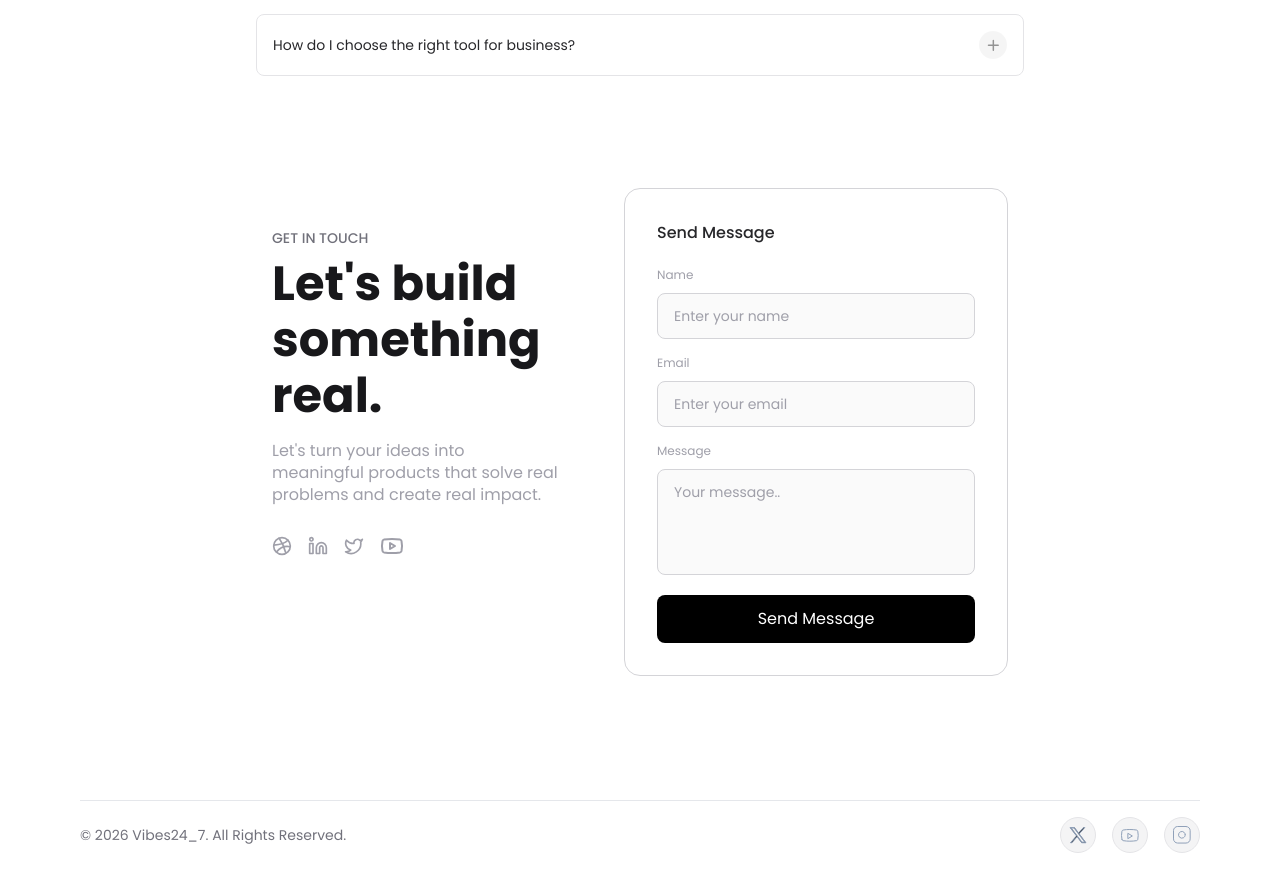
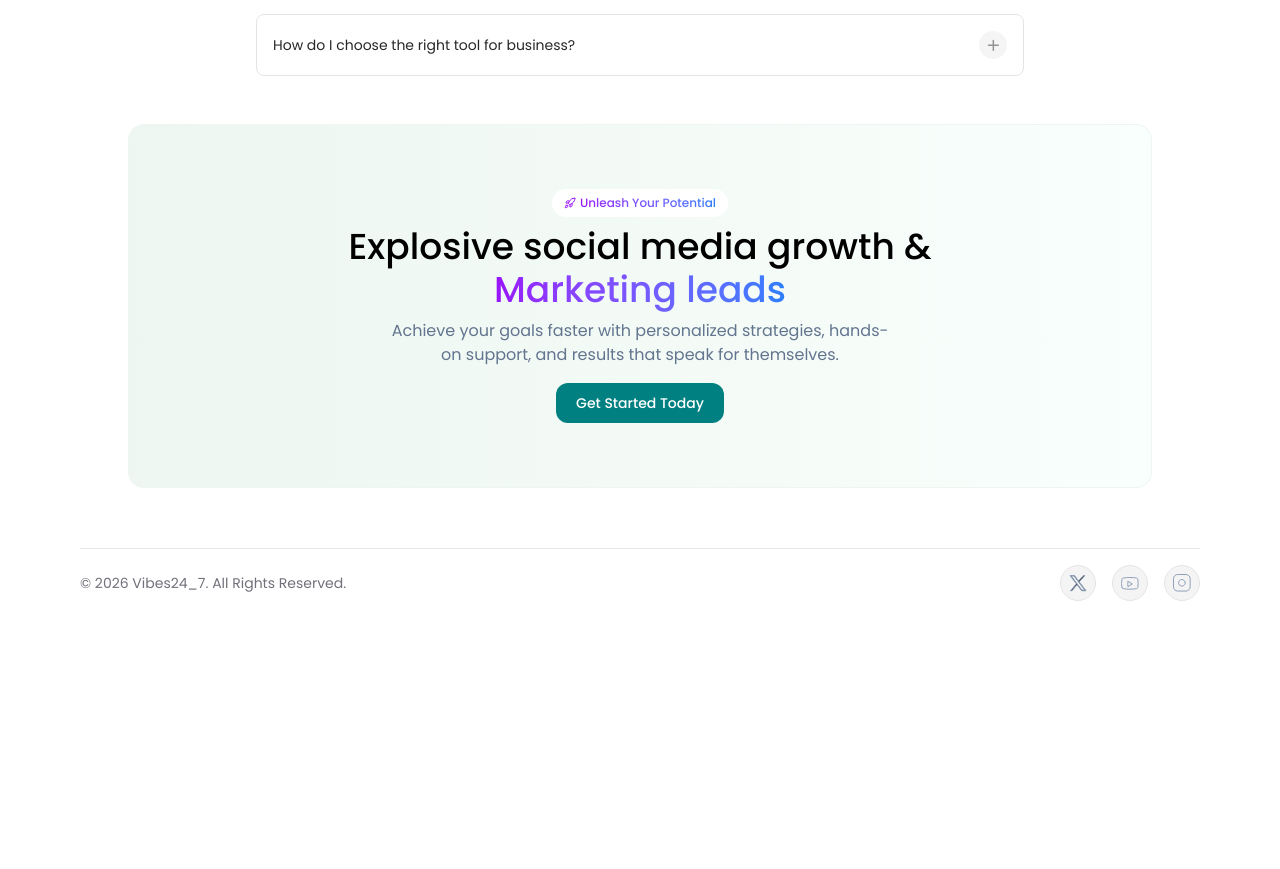
Before and after one commit to wanangwazimbadancing-sudo/vibes-official-community, a React (Vite) app in the folder client/: page / in a window 1280 px wide. Shown: the part 2030-2899 px from the top of the page. After the commit the page ends 2647 px from the top, so only its background shows below. Built offline with nearby package versions, Linux system fonts and the light colour scheme; a web font is replaced by a local one.

Commit message:
call to action fixes

```diff
--- /dev/null
+++ b/client/src/Components/CallToAction.jsx
@@ -0,0 +1,27 @@
+import { Rocket } from "lucide-react"
+
+const CallToAction = () => {
+
+return (
+  <div className="max-w-5xl mx-2 md:mx-auto p-px rounded-2xl bg-[#edf6f1]">
+            <div className="flex flex-col items-center justify-center text-center py-12 md:py-16 rounded-[15px] bg-gradient-to-r from-[#edf6f1] to-[#f9fffc]">
+                <div className="flex items-center justify-center bg-white px-3 py-1.5  gap-1 rounded-full text-xs">
+                    <Rocket className="w-3 h-3 text-purple-600" />
+                    <span className="bg-gradient-to-r from-purple-600 to-blue-500 bg-clip-text text-transparent font-medium">Unleash Your Potential</span>
+                </div>
+                <h2 className="text-2xl md:text-4xl font-medium mt-2 leading-[1.2]">
+                    Explosive social media growth &<br />
+                    <span className="bg-gradient-to-r from-purple-600 to-blue-500 bg-clip-text text-transparent">Marketing leads</span>
+
+                </h2>
+                <p className="text-slate-500 mt-2 max-w-lg max-md:text-sm">Achieve your goals faster with personalized strategies, hands-on support, and results that speak for themselves.</p>
+                <button type="button" className="bg-[teal] text-white text-sm px-5 py-2.5 rounded-xl font-medium mt-4 hover:scale-105 active:scale-95 transition-all duration-300">
+                    Get Started Today
+                </button>
+            </div>
+        </div>
+    )
+
+}
+
+export default CallToAction
--- a/client/src/Components/Contact.jsx
+++ /dev/null
@@ -1,48 +0,0 @@
-const Contact = () => {
-
-return (
-        <>
-
-
-            <section className="bg-white px-4 py-16">
-                <div className="w-full mx-auto flex flex-col md:flex-row max-md:items-center justify-center gap-12 md:gap-16">
-                    {/* Left Side */}
-                    <div className="flex flex-col mt-10">
-                        <p className="text-sm max-md:text-center font-medium text-zinc-500 uppercase mb-2">Get In Touch</p>
-                        <h1 className="text-5xl/14 max-md:text-center font-bold text-zinc-900 max-w-2xs mb-4">Let's build something real.</h1>
-                        <p className="text-base/5.5 text-zinc-400 max-md:text-center max-w-2xs">Let's turn your ideas into meaningful products that solve real problems and create real impact.</p>
-                        <div className="flex items-center max-md:justify-center gap-4 mt-7 cursor-pointer">
-                            <svg width="20" height="20" viewBox="0 0 20 20" fill="none" xmlns="http://www.w3.org/2000/svg"><path d="M10 18.33a8.333 8.333 0 1 0 0-16.666 8.333 8.333 0 0 0 0 16.667" stroke="#9F9FA9" strokeWidth="1.667" strokeLinecap="round" strokeLinejoin="round"/><path d="M15.942 4.242C12.683 7.617 8.333 8.701 1.875 9.117m16.25 1.58c-5.517-1.175-10.117.834-13.65 5.267" stroke="#9F9FA9" strokeWidth="1.667" strokeLinecap="round" strokeLinejoin="round"/><path d="M7.133 2.29c3.642 5 5 7.85 6.667 14.766" stroke="#9F9FA9" strokeWidth="1.667" strokeLinecap="round" strokeLinejoin="round"/></svg>
-                            <svg width="20" height="20" viewBox="0 0 20 20" fill="none" xmlns="http://www.w3.org/2000/svg"><path d="M13.333 6.664a5 5 0 0 1 5 5v5.833H15v-5.833a1.667 1.667 0 1 0-3.333 0v5.833H8.333v-5.833a5 5 0 0 1 5-5M5 7.5H1.667v10H5zM3.333 4.997a1.667 1.667 0 1 0 0-3.333 1.667 1.667 0 0 0 0 3.333" stroke="#9F9FA9" strokeWidth="1.667" strokeLinecap="round" strokeLinejoin="round"/></svg>
-                            <svg width="20" height="20" viewBox="0 0 20 20" fill="none" xmlns="http://www.w3.org/2000/svg"><path d="M18.333 3.335s-.583 1.75-1.666 2.833c1.333 8.333-7.834 14.417-15 9.667 1.833.083 3.666-.5 5-1.667-4.167-1.25-6.25-6.167-4.167-10C4.333 6.335 7.167 7.585 10 7.501c-.75-3.5 3.333-5.5 5.833-3.166.917 0 2.5-1 2.5-1" stroke="#9F9FA9" strokeWidth="1.667" strokeLinecap="round" strokeLinejoin="round"/></svg>
-                            <svg width="24" height="24" viewBox="0 0 24 24" fill="none" xmlns="http://www.w3.org/2000/svg"><path d="M2.5 17.004a24.1 24.1 0 0 1 0-10 2 2 0 0 1 1.4-1.4 49.6 49.6 0 0 1 16.2 0 2 2 0 0 1 1.4 1.4 24.1 24.1 0 0 1 0 10 2 2 0 0 1-1.4 1.4 49.6 49.6 0 0 1-16.2 0 2 2 0 0 1-1.4-1.4" stroke="#9F9FA9" strokeWidth="2" strokeLinecap="round" strokeLinejoin="round"/><path d="m10 15 5-3-5-3z" stroke="#9F9FA9" strokeWidth="2" strokeLinecap="round" strokeLinejoin="round"/></svg>
-                        </div>
-                    </div>
-
-                    {/* Right Side - Form */}
-                    <div className="w-full max-w-sm border border-zinc-300 rounded-2xl p-8">
-                        <h2 className="text-base font-medium text-zinc-800 mb-5.5">Send Message</h2>
-                        <form className="flex flex-col gap-4">
-                            <div className="flex flex-col gap-2.5">
-                                <label className="text-xs text-zinc-400">Name</label>
-                                <input type="text" placeholder="Enter your name" className="bg-zinc-50 border border-zinc-300 rounded-lg px-4 py-3 text-sm text-zinc-800 placeholder-zinc-400 outline-none focus:border-zinc-500 transition-colors" />
-                            </div>
-                            <div className="flex flex-col gap-2.5">
-                                <label className="text-xs text-zinc-400">Email</label>
-                                <input type="email" placeholder="Enter your email" className="bg-zinc-50 border border-zinc-300 rounded-lg px-4 py-3 text-sm text-zinc-800 placeholder-zinc-400 outline-none focus:border-zinc-500 transition-colors" />
-                            </div>
-                            <div className="flex flex-col gap-2.5">
-                                <label className="text-xs text-zinc-400">Message</label>
-                                <textarea placeholder="Your message.." rows="4" className="bg-zinc-50 border border-zinc-300 rounded-lg px-4 py-3 text-sm text-zinc-800 placeholder-zinc-400 outline-none focus:border-zinc-500  transition-colors resize-none"></textarea>
-                            </div>
-                            <button type="submit" className="bg-black hover:bg-black/90 text-white text-base py-3 rounded-lg transition-colors cursor-pointer mt-1">Send Message</button>
-                        </form>
-                    </div>
-                </div>
-            </section>
-        </>
-    )
-
-}
-
-export default Contact
--- a/client/src/pages/LandingPage.jsx
+++ b/client/src/pages/LandingPage.jsx
@@ -1,5 +1,5 @@
 
-import Contact from "../Components/Contact"
+import CallToAction from "../Components/CallToAction"
 import FAQ from "../Components/FAQ"
 import Footer from "../Components/Footer"
 import Herosection from "../Components/Herosection"
@@ -16,7 +16,7 @@ const LandingPage = () => {
             <Latest />
             <Stores />
             <FAQ />
-            <Contact />
+            <CallToAction />
             <Footer />
 
 
```
